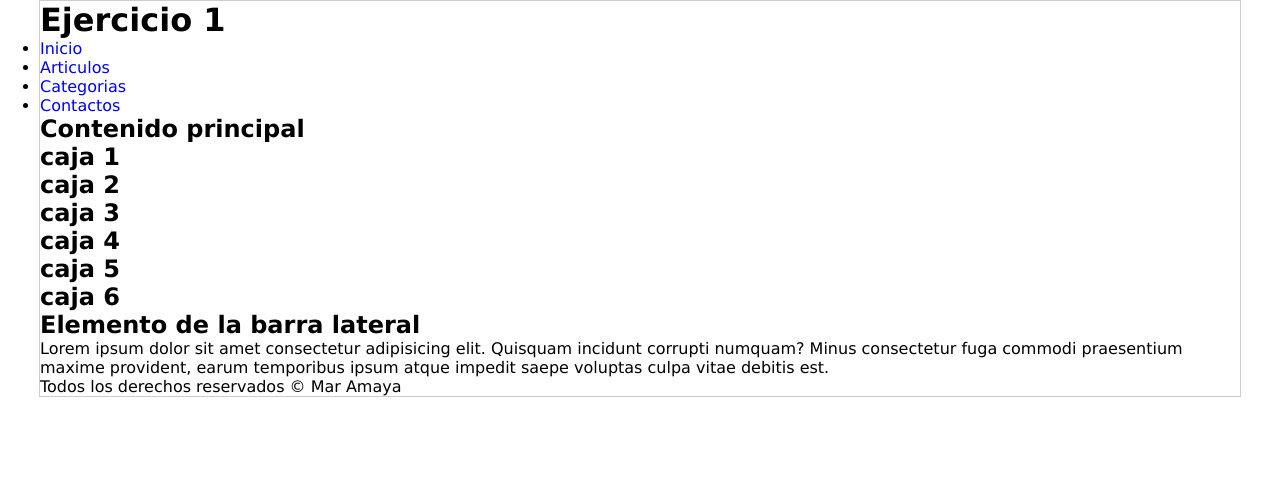
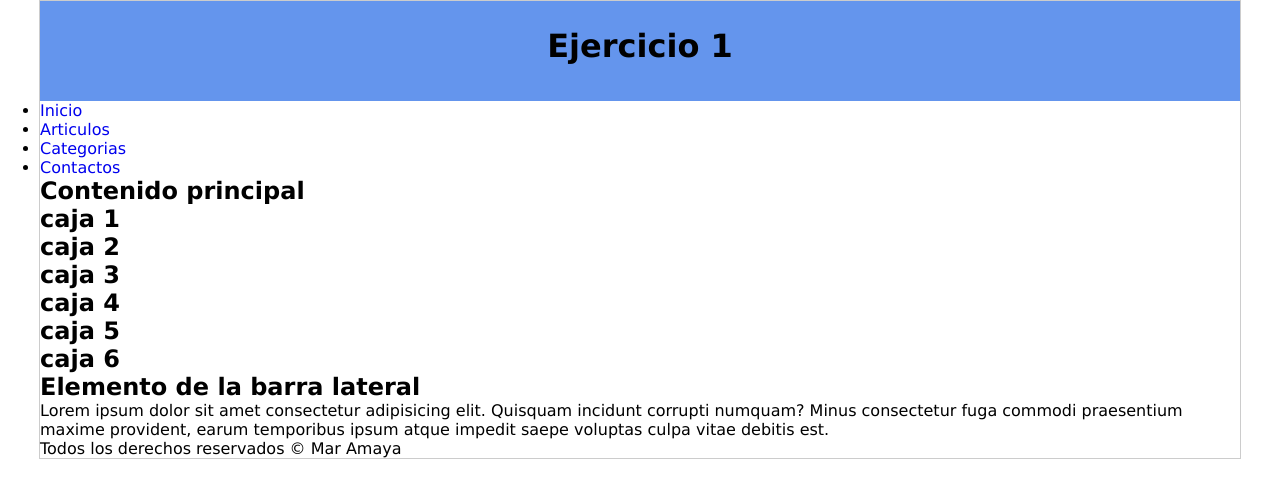
Before and after one commit to ingMarAmaya/ejercicio1, a plain HTML site: page index.html in a window 1280 px wide. Drawn offline with Linux system fonts and the light colour scheme.

Commit message:
added style to header

```diff
--- a/css/style.css
+++ b/css/style.css
@@ -10,3 +10,11 @@
     margin: 0px auto; /*Centrar todo*/
     border: 1px solid #ccc;
 }
+
+#header{
+    width: 100%;
+    height: 100px;
+    background-color: cornflowerblue;
+    text-align: center;
+    line-height: 90px; /*centra verticalmente*/
+}
```
